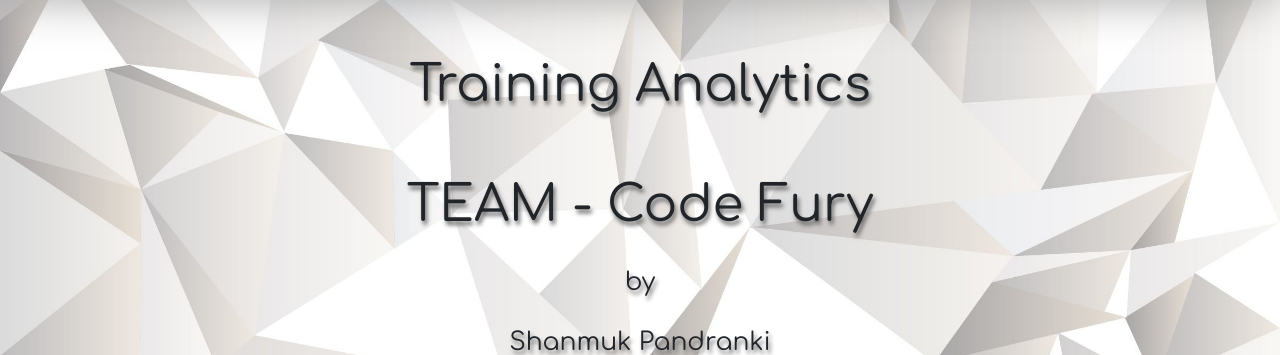
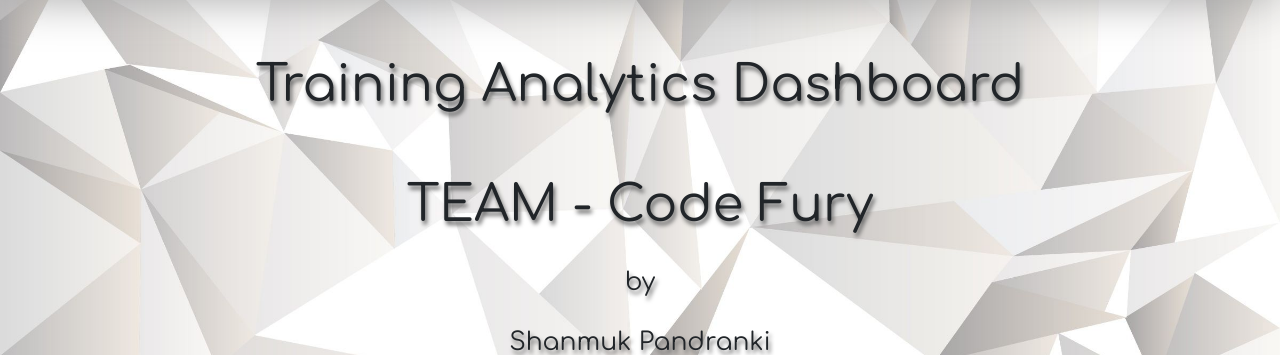
Before and after one commit to shanmukmichael/analytics_dashboard, a Flask app: page / in a window 1280 px wide. Shown: the part 70-425 px from the top of the page. Run offline with Flask 2, Linux system fonts and the light colour scheme; some libraries are stand-ins or nearby versions.

Commit message:
Update index.html

```diff
--- a/templates/index.html
+++ b/templates/index.html
@@ -42,7 +42,7 @@
 
     <div style="alignment: center;font-size: medium;margin: 60px">
             <h1 class="title" style="font-size:50px;text-align: center">
-  Training Analytics <br><br>TEAM - Code Fury
+  Training Analytics Dashboard<br><br>TEAM - Code Fury
 </h1><br>
 <h2 class="subtitle" style="font-size:25px;text-align: center">
   by<br><br>
```
